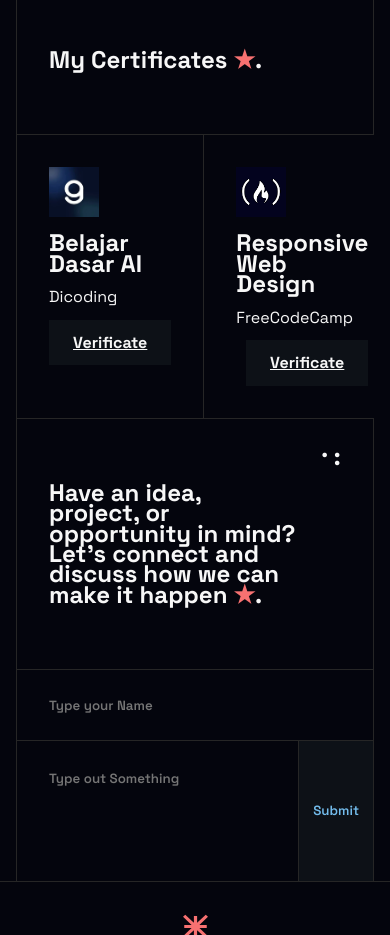
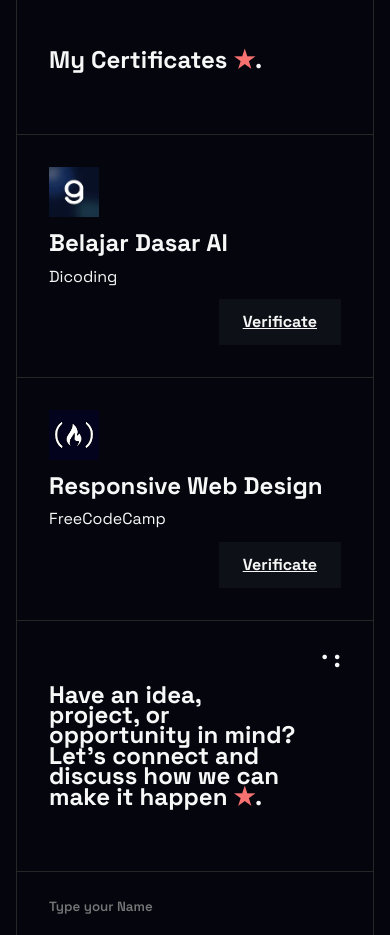
Before and after one commit to bivanoid/bvd, a React (Vite) app: page / in a window 390 px wide. Shown: the part 3640-4575 px from the top of the page. Built offline with nearby package versions, Linux system fonts and the light colour scheme.

Commit message:
Update certificates.module.css

```diff
--- a/src/components/HomeLayouts/certificates.module.css
+++ b/src/components/HomeLayouts/certificates.module.css
@@ -1,8 +1,7 @@
-.certificates{
+.certificates {
 	display: flex;
 	flex-direction: column;
 	gap: 1px;
-
 }
 
 .con_ttl {
@@ -50,3 +49,12 @@
 	align-self: flex-end;
 	font-weight: bold;
 }
+
+@media (max-width: 747px) {
+	.con_items {
+		display: grid;
+		grid-template-columns: 1fr;
+		gap: 16px;
+		gap: 1px;
+	}
+}
```
Lines whose indentation alone changed are shown as unchanged.
